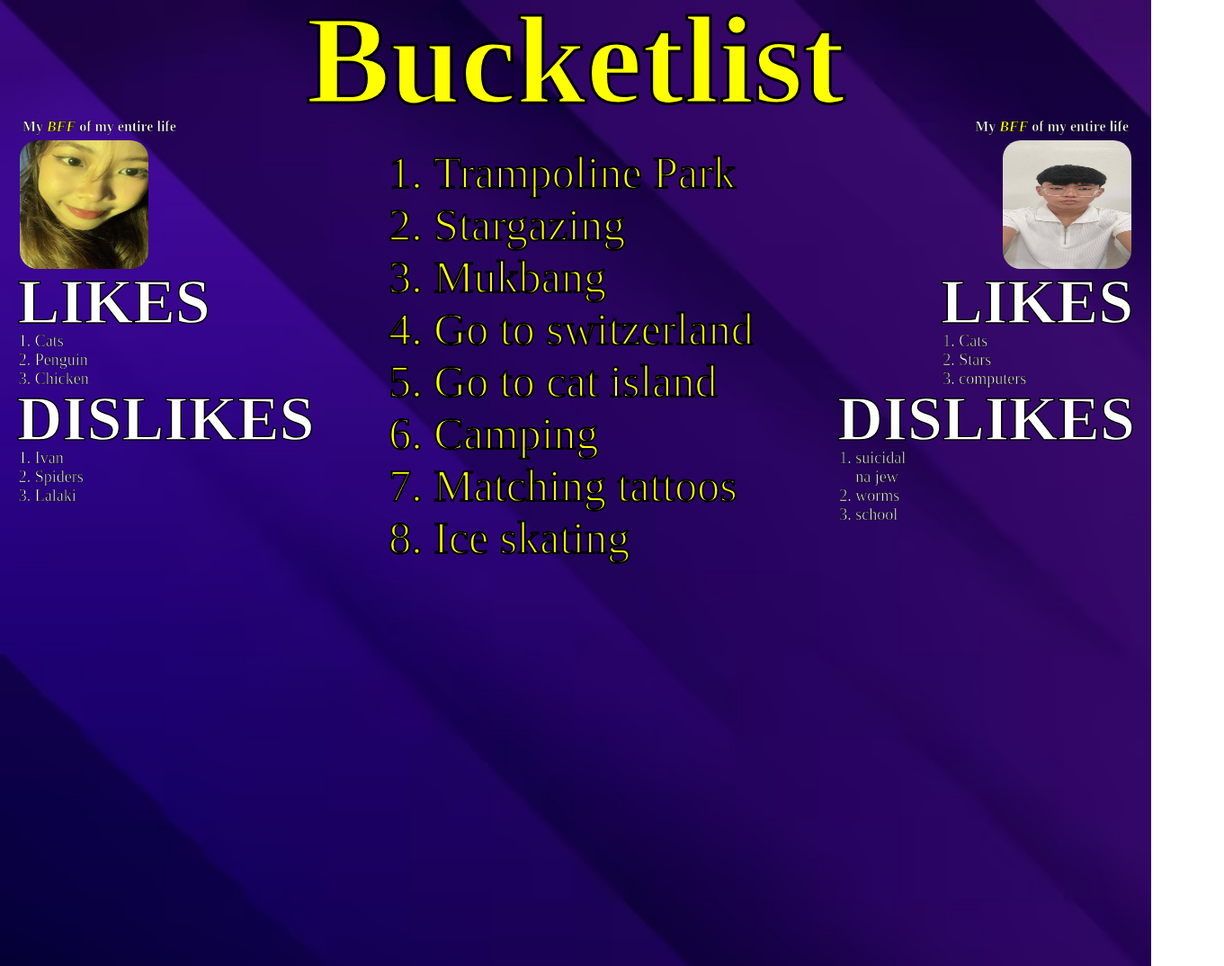
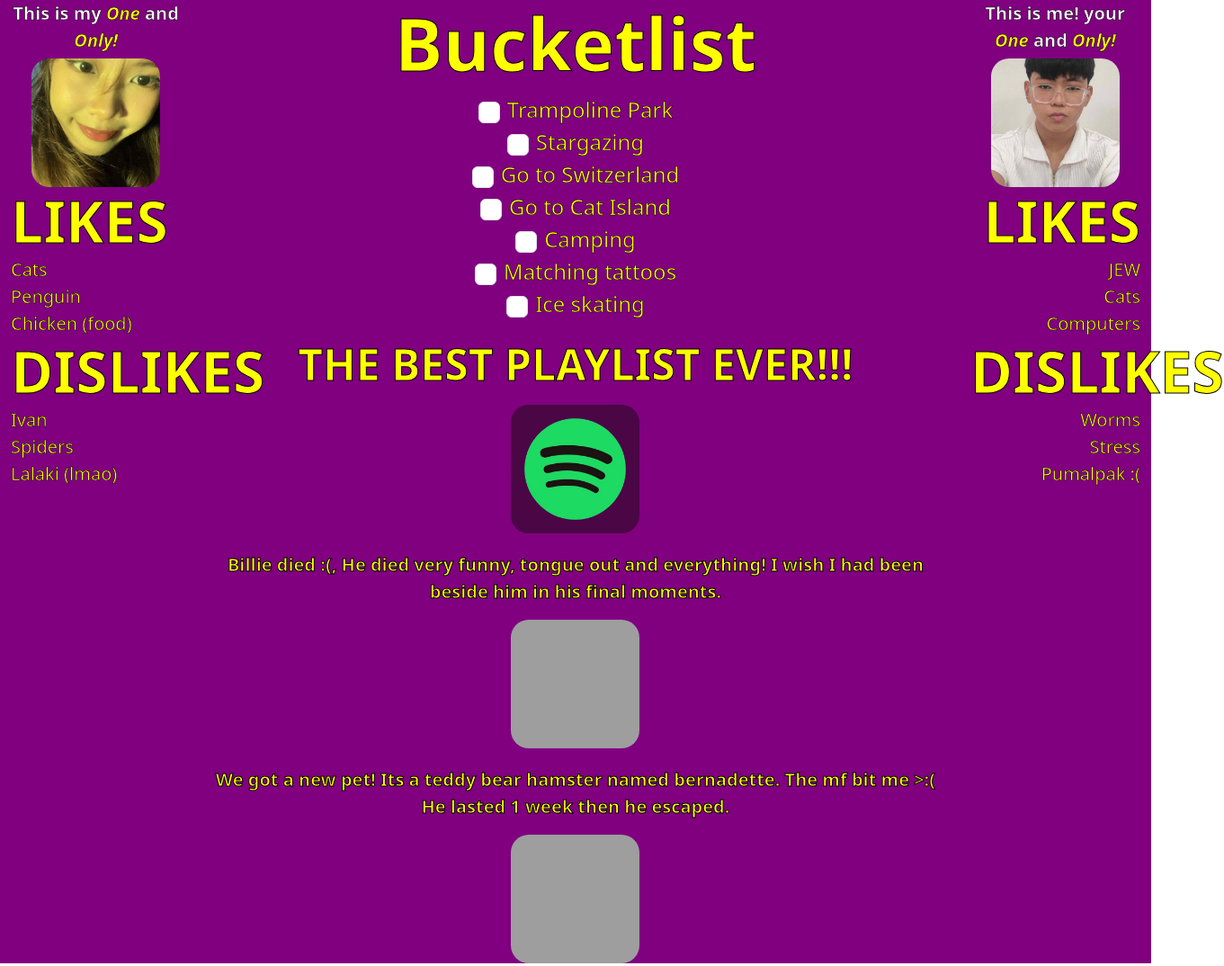
Before and after one commit to justinedasig/bucketListofMeandJew, a plain HTML site: page Index.html in a window 1280 px wide. Shown: the top 1074 px of the page at 90% size, 1361 px wide, since content can reach past the window. Drawn offline with nearby package versions, Linux system fonts and the light colour scheme; grey boxes are pictures that could not be loaded.

```diff
--- a/Index.html
+++ b/Index.html
@@ -2,234 +2,100 @@
 <html lang="en">
   <head>
     <title>Tin and Jew's Bucket List</title>
-    <style>
-      #jewelle {
-        border-radius: 14%;
-        border-width: 14px;
-        height: 143px;
-        width: 143px;
-        float: left;
-        position: relative;
-        top: 40px;
-        margin-left: 14px;
-      }
-      img.justine {
-        border-radius: 14%;
-        border-width: 14px;
-        height: 143px;
-        width: 143px;
-        float: right;
-        position: relative;
-        top: 40px;
-        margin-right: 14px;
-      }
-      p.likes {
-        color: white;
-        -webkit-text-stroke: 1.4px;
-        -webkit-text-stroke-color: black;
-        margin-left: 14px;
-        font-size: 70px;
-        font-weight: bolder;
-        font-style: normal;
-        position: relative;
-        float: left;
-        top: 110px;
-        left: -190px;
-      }
-      p.likes2 {
-        color: white;
-        -webkit-text-stroke: 1.4px;
-        -webkit-text-stroke-color: black;
-        margin-right: 14px;
-        font-size: 70px;
-        font-weight: bolder;
-        font-style: normal;
-        position: relative;
-        float: right;
-        top: 110px;
-        right: -190px;
-      }
-      p.important {
-        font-weight: bold;
-        color: white;
-        -webkit-text-stroke: 0.5px;
-        -webkit-text-stroke-color: black;
-        margin-left: -140px;
-        float: left;
-        position: relative;
-        top: 0px;
-      }
-      p.important2 {
-        font-weight: bold;
-        color: white;
-        -webkit-text-stroke: 0.5px;
-        -webkit-text-stroke-color: black;
-        margin-right: -140px;
-        float: right;
-        position: relative;
-        top: 0px;
-      }
-      ol.jewlikes {
-        padding: 15px;
-        color: white;
-        -webkit-text-stroke: 0.5px;
-        -webkit-text-stroke-color: black;
-        position: relative;
-        font-size: large;
-        float: left;
-        top: 220px;
-        left: -400px;
-      }
-      ol.tinlikes {
-        padding: 15px;
-        color: white;
-        -webkit-text-stroke: 0.5px;
-        -webkit-text-stroke-color: black;
-        font-size: large;
-        float: right;
-        position: relative;
-        top: 220px;
-        right: -300px;
-      }
-      p.dislikes {
-        color: white;
-        -webkit-text-stroke: 1.4px;
-        -webkit-text-stroke-color: black;
-        position: relative;
-        font-size: 70px;
-        font-weight: bolder;
-        font-style: normal;
-        float: left;
-        width: 0px;
-        height: 0px;
-        top: 240px;
-        left: -495px;
-      }
-      p.dislikes2 {
-        color: white;
-        -webkit-text-stroke: 1.4px;
-        -webkit-text-stroke-color: black;
-        position: relative;
-        font-size: 70px;
-        font-weight: bolder;
-        font-style: normal;
-        float: right;
-        width: 0px;
-        height: 0px;
-        top: 240px;
-        right: -180px;
-      }
-      ol.jewdislikes {
-        padding: 15px;
-        width: 65px;
-        height: 70px;
-        color: white;
-        -webkit-text-stroke: 0.5px;
-        -webkit-text-stroke-color: black;
-        float: left;
-        position: relative;
-        left: -490px;
-        top: 350px;
-        font-size: large;
-      }
-      ol.tindislikes {
-        padding: 15px;
-        width: 65px;
-        height: 70px;
-        color: white;
-        -webkit-text-stroke: 0.5px;
-        -webkit-text-stroke-color: black;
-        float: right;
-        position: relative;
-        right: -280px;
-        top: 350px;
-        font-size: large;
-      }
-      div.titlebucketlist {
-        text-align: center;
-      }
-      h2.BUCKETLISTTITLE {
-        font: bolder;
-        font-size: 140px;
-        color: yellow;
-        -webkit-text-stroke: 3px;
-        -webkit-text-stroke-color: black;
-        position: relative;
-        top: -350px;
-      }
-      ol.bucketlist {
-        display: inline-block;
-        text-align: left;
-        font-size: 50px;
-        color: yellow;
-        -webkit-text-stroke: 2px;
-        -webkit-text-stroke-color: black;
-        position: relative;
-        top: -500px;
-      }
-      em.love {
-        color: yellow;
-      }
-      body {
-        background-image: url(images/purplebackground.avif);
-        background-repeat: no-repeat;
-        background-size: cover;
-      }
-    </style>
+    <link href="https://cdn.jsdelivr.net/npm/bootstrap@5.3.0/dist/css/bootstrap.min.css" rel="stylesheet">
+    <link rel="stylesheet" href="Style.css">
   </head>
   <body>
-    <a href="https://www.instagram.com/nvrjl_/">
-      <img
-        id="jewelle"
-        src="images/455038245_328748300316716_409522725359199723_n.jpg"
-        alt="THISISJewelle"
-      />
-    </a>
-    <a href="https://www.instagram.com/justine_dasig/"
-      ><img
-        class="justine"
-        src="images/454550473_1194815821801933_2604756422103667864_n.jpg"
-        alt="THIS_IS_JUSTINE"
-    /></a>
+    <div class="container-fluid min-vh-100 custom-container">
+      <div class="row">
+        <div class="col-md-2 text-center">
+            <label class="fs-5 label" for="label">This is my <i class="italised">One</i> and <i class="italised">Only!</i></label>
+            <a href="https://www.instagram.com/nvrjl_/">
+              <img class="img-fluid imagesNamin" id="jewelle" src="images/455038245_328748300316716_409522725359199723_n.jpg" alt="THISISJewelle"/>
+            </a>
+            <div class="text-start">
+              <h2 class="display-3 likes">LIKES</h2>
+              <p class="fs-5 paragraphLikes">Cats</p>
+              <p class="fs-5 paragraphLikes">Penguin</p>
+              <p class="fs-5 paragraphLikes">Chicken (food)</p>
+              <h2 class="display-3 likes">DISLIKES</h2>
+              <p class="fs-5 paragraphLikes">Ivan</p>
+              <p class="fs-5 paragraphLikes">Spiders</p>
+              <p class="fs-5 paragraphLikes">Lalaki (lmao)</p>
+            </div>
+        </div>
+        <div class="col-md-8">
+          <div class="text-center">
+            <h2 class="display-1 bucketList">Bucketlist</h2>
+          </div>
+          <div class="text-center">
+            <div class="d-flex align-items-center justify-content-center gap-2 fs-4 paragraph">
+              <input class="form-check-input" type="checkbox" id="item1">
+              <label class="form-check-label" for="item1">Trampoline Park</label>
+            </div>
 
-    <p class="important">My <em class="love">BFF</em> of my entire life</p>
-    <p class="important2">My <em class="love">BFF</em> of my entire life</p>
-    <p class="likes">LIKES</p>
-    <p class="likes2">LIKES</p>
-    <ol class="jewlikes">
-      <li>Cats</li>
-      <li>Penguin</li>
-      <li>Chicken</li>
-    </ol>
-    <ol class="tinlikes">
-      <li>Cats</li>
-      <li>Stars</li>
-      <li>computers</li>
-    </ol>
-    <p class="dislikes">DISLIKES</p>
-    <p class="dislikes2">DISLIKES</p>
-    <ol class="jewdislikes">
-      <li>Ivan</li>
-      <li>Spiders</li>
-      <li>Lalaki</li>
-    </ol>
-    <ol class="tindislikes">
-      <li>suicidal na jew</li>
-      <li>worms</li>
-      <li>school</li>
-    </ol>
-    <div class="titlebucketlist">
-      <h2 class="BUCKETLISTTITLE">Bucketlist</h2>
-      <ol class="bucketlist">
-        <li>Trampoline Park</li>
-        <li>Stargazing</li>
-        <li>Mukbang</li>
-        <li>Go to switzerland</li>
-        <li>Go to cat island</li>
-        <li>Camping</li>
-        <li>Matching tattoos</li>
-        <li>Ice skating</li>
-      </ol>
+            <div class="d-flex align-items-center justify-content-center gap-2 fs-4 paragraph">
+              <input class="form-check-input" type="checkbox" id="item2">
+              <label class="form-check-label" for="item2">Stargazing</label>
+            </div>
+
+            <div class="d-flex align-items-center justify-content-center gap-2 fs-4 paragraph">
+              <input class="form-check-input" type="checkbox" id="item3">
+              <label class="form-check-label" for="item3">Go to Switzerland</label>
+            </div>
+
+            <div class="d-flex align-items-center justify-content-center gap-2 fs-4 paragraph">
+              <input class="form-check-input" type="checkbox" id="item4">
+              <label class="form-check-label" for="item4">Go to Cat Island</label>
+            </div>
+
+            <div class="d-flex align-items-center justify-content-center gap-2 fs-4 paragraph">
+              <input class="form-check-input" type="checkbox" id="item5">
+              <label class="form-check-label" for="item5">Camping</label>
+            </div>
+
+            <div class="d-flex align-items-center justify-content-center gap-2 fs-4 paragraph">
+              <input class="form-check-input" type="checkbox" id="item6">
+              <label class="form-check-label" for="item6">Matching tattoos</label>
+            </div>
+
+            <div class="d-flex align-items-center justify-content-center gap-2 fs-4 paragraph">
+              <input class="form-check-input" type="checkbox" id="item7">
+              <label class="form-check-label" for="item7">Ice skating</label>
+            </div>
+          </div>
+          <div class="text-center spotify">
+            <p class="display-5 spotifyLabel">THE BEST PLAYLIST EVER!!!</p>
+            <a href="https://open.spotify.com/playlist/2clH44e3ksC9D8hma5i5xF?si=c554101dccfb457f">
+              <img class="img-fluid imagesNamin" id="jewelle" src="images/Spotify-removebg-preview.png" alt="THISISJewelle"/>
+            </a>
+          </div>
+          <div class="text-center spotify">
+            <p class="fs-5 spotifyLabel">Billie died :(, He died very funny, tongue out and everything! I wish I had been beside him in his final moments. </p>
+              <img class="img-fluid imagesNamin" id="jewelle" src="images/billie.jpg" alt="THISISJewelle"/>
+          </div>
+          <div class="text-center spotify">
+            <p class="fs-5 spotifyLabel">We got a new pet! Its a teddy bear hamster named bernadette. The mf bit me >:( He lasted 1 week then he escaped.</p>
+              <img class="img-fluid imagesNamin" id="jewelle" src="images/bernadette.jpg" alt="THISISJewelle"/>
+          </div>
+        </div>
+        <div class="col-md-2 text-center">
+            <label class="fs-5 label" for="label">This is me! your <i class="italised">One</i> and <i class="italised">Only!</i></label>
+              <a href="https://www.instagram.com/justine_dasig/">
+                <img class="img-fluid imagesNamin" src="images/454550473_1194815821801933_2604756422103667864_n.jpg" alt="THIS_IS_JUSTINE"/>
+          </a>
+          <div class="text-end">
+            <h2 class="display-3 likes">LIKES</h2>
+            <p class="fs-5 paragraphLikes">JEW</p>
+            <p class="fs-5 paragraphLikes">Cats</p>
+            <p class="fs-5 paragraphLikes">Computers</p>
+            <h2 class="display-3 likes">DISLIKES</h2>
+            <p class="fs-5 paragraphLikes">Worms</p>
+            <p class="fs-5 paragraphLikes">Stress</p>
+            <p class="fs-5 paragraphLikes">Pumalpak :(</p>
+          </div>
+        </div>
+      </div>
     </div>
   </body>
 </html>
--- /dev/null
+++ b/Style.css
@@ -0,0 +1,61 @@
+.body {
+    color: purple;
+}
+.custom-container {
+    background-color: purple;
+}
+.imagesNamin {
+    height: 143px;
+    width: 143px;
+    object-fit: cover;
+    border-radius: 14%;
+}
+.label {
+    color: white;
+    -webkit-text-stroke: 0.5px;
+    -webkit-text-stroke-color: black;
+    font-weight: bolder;
+    margin-bottom: 5px;
+}
+.italised {
+    color: yellow;
+    -webkit-text-stroke: 0.5px;
+    -webkit-text-stroke-color: black;
+}
+.listDiv {
+    margin: auto;
+}
+.bucketList {
+    font-weight: bolder;
+    color: yellow;
+    -webkit-text-stroke: 1px;
+    -webkit-text-stroke-color: black;
+}
+.paragraph {
+    color: yellow;
+    -webkit-text-stroke: 0.5px;
+    -webkit-text-stroke-color: black;
+}
+.likes {
+    font-weight: bolder;
+    color: yellow;
+    -webkit-text-stroke: 1px;
+    -webkit-text-stroke-color: black;
+    margin-bottom: 0 !important;
+}
+.paragraphLikes {
+    color: yellow;
+    -webkit-text-stroke: 0.5px;
+    -webkit-text-stroke-color: black;
+    margin-bottom: 0 !important;
+}
+.spotify {
+    margin: 20px 0 0 0;
+}
+.spotifyLabel {
+    font-weight: bolder;
+    color: yellow;
+    -webkit-text-stroke: 1px;
+    -webkit-text-stroke-color: black;
+    margin-bottom: 40px  0 20px 0 !important;
+}
```
Also changed, not shown: images/Instagram_icon.png.webp (added), images/Spotify-removebg-preview.png (added), 3 other files.
